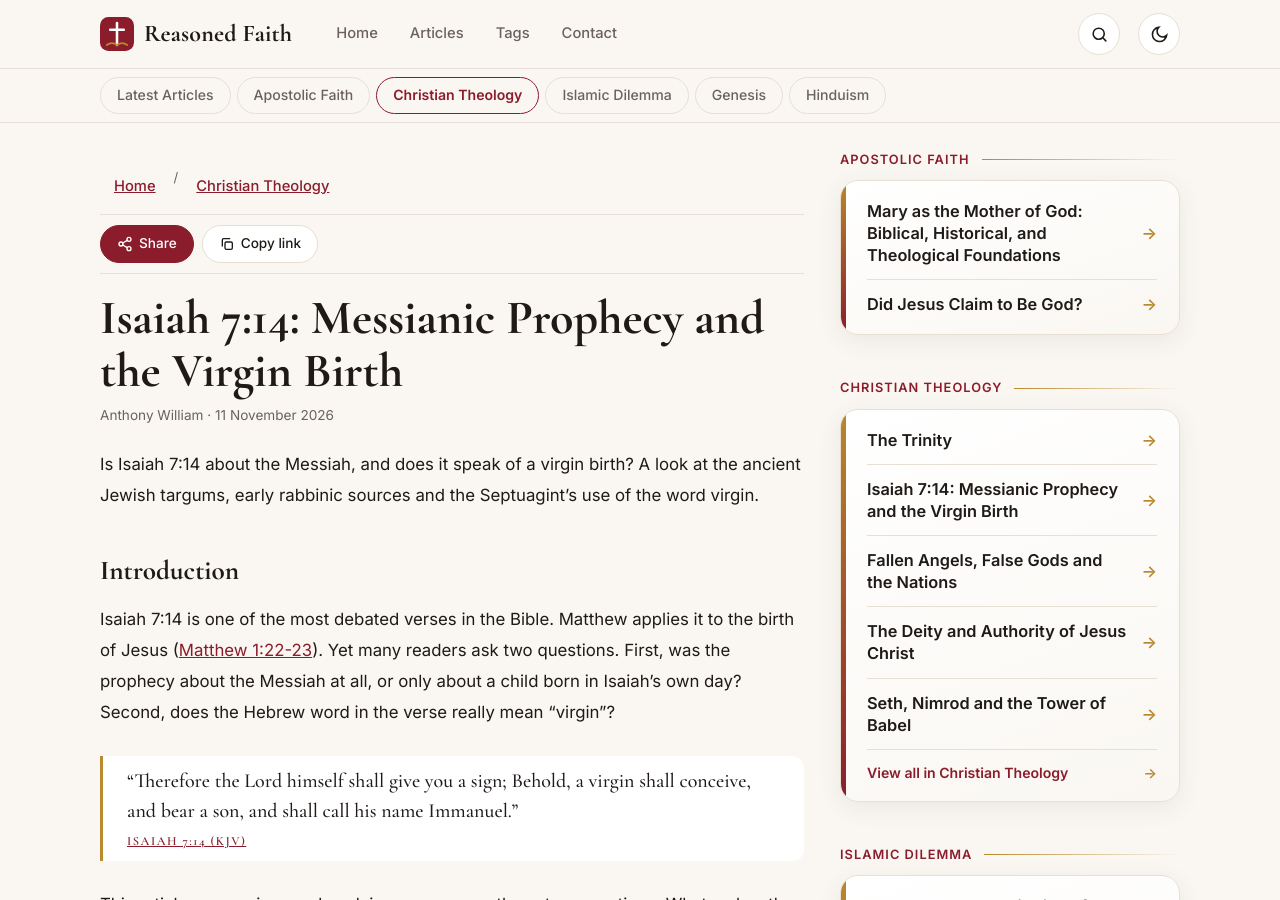
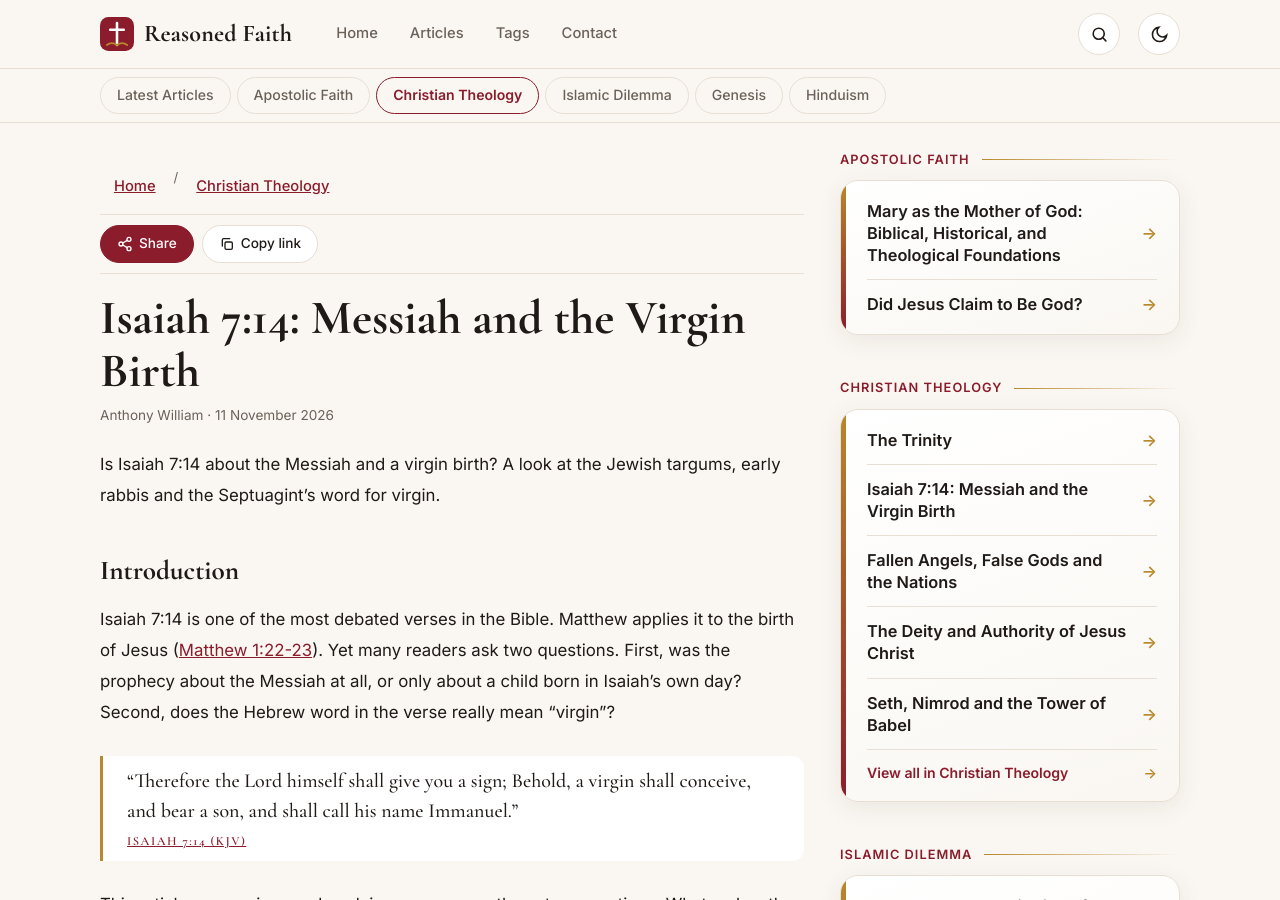
Before and after one commit to Reasoned-faith/reasoned-faith.github.io, a Jekyll site: the page built from _articles/christian-theology/isaiah-7-14-messianic-prophecy-and-the-virgin-birth.md, in a window 1280 px wide and 900 px high. Built offline with Jekyll 4.4.1, drawn with Linux system fonts in a browser that asks for light colours.

Commit message:
Update isaiah-7-14-messianic-prophecy-and-the-virgin-birth.md

```diff
--- a/_articles/christian-theology/isaiah-7-14-messianic-prophecy-and-the-virgin-birth.md
+++ b/_articles/christian-theology/isaiah-7-14-messianic-prophecy-and-the-virgin-birth.md
@@ -1,8 +1,8 @@
 ---
-title: "Isaiah 7:14: Messianic Prophecy and the Virgin Birth"
+title: "Isaiah 7:14: Messiah and the Virgin Birth"
 author: Anthony William
 date: 2026-11-11
-excerpt: "Is Isaiah 7:14 about the Messiah, and does it speak of a virgin birth? A look at the ancient Jewish targums, early rabbinic sources and the Septuagint’s use of the word virgin."
+excerpt: "Is Isaiah 7:14 about the Messiah and a virgin birth? A look at the Jewish targums, early rabbis and the Septuagint’s word for virgin."
 tags: ["Isaiah 7:14", "Virgin Birth", "Messianic Prophecy", "Targum Jonathan", "Septuagint", "Almah", "Immanuel", "Hezekiah", "Vatican II", "Biblical Studies"]
 ---
 
```
